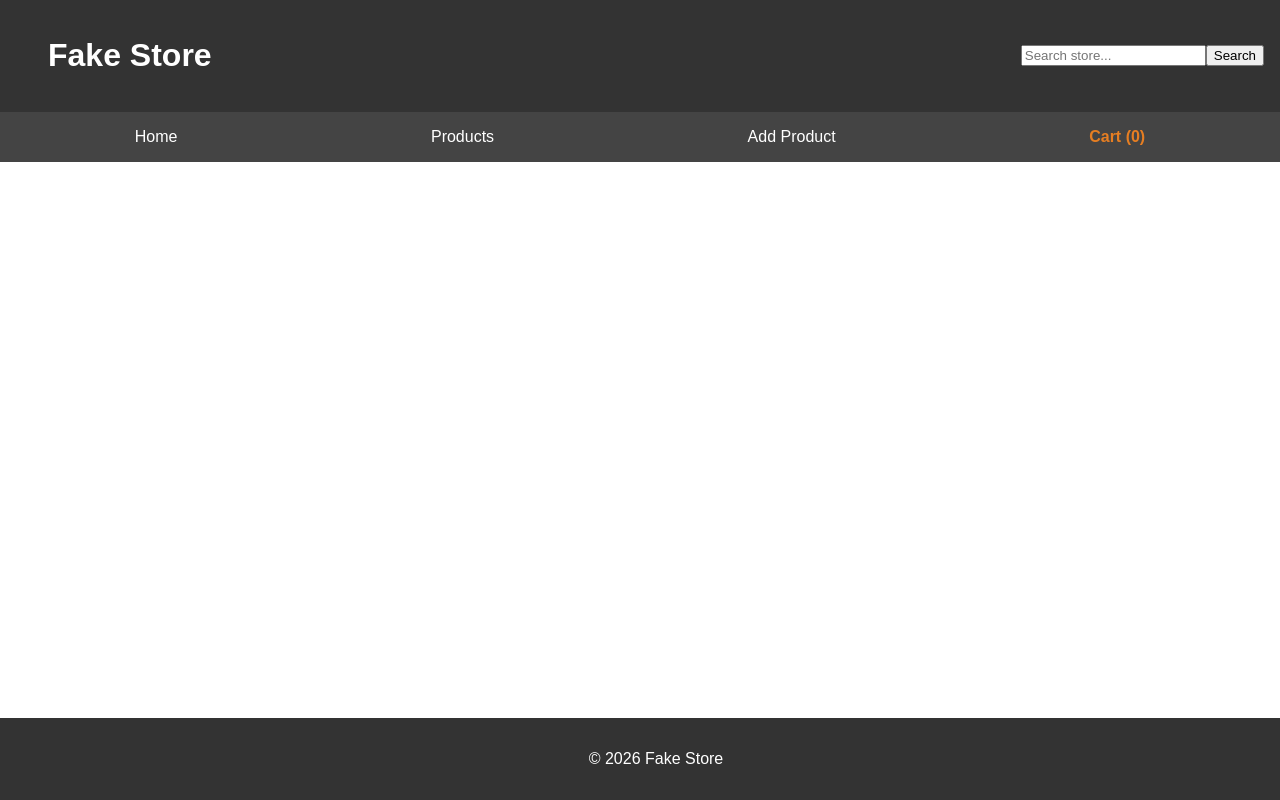
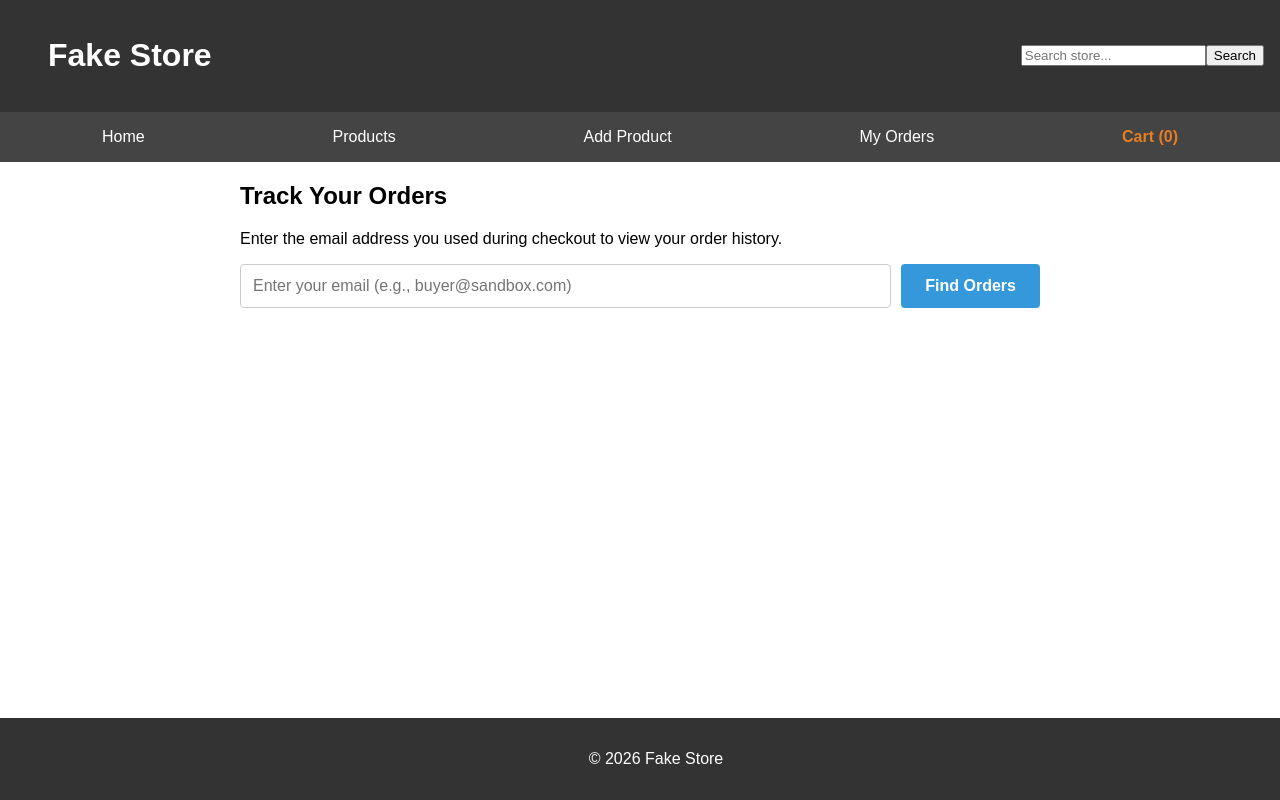
Before and after one commit to O-Karimi/Fake-Shop, a Vue app in the folder Fake-Shop/Fake-Shop-Front/: page /orders in a window 1280 px wide. Built offline with nearby package versions, Linux system fonts and the light colour scheme.

Commit message:
feat<frontend>: build OrderHistory view to fetch and display user orders

```diff
--- a/Fake-Shop/Fake-Shop-Front/src/components/Navbar.vue
+++ b/Fake-Shop/Fake-Shop-Front/src/components/Navbar.vue
@@ -32,9 +32,10 @@ const submitSearch = () => {
       <RouterLink to="/">Home</RouterLink>
       <RouterLink to="/products">Products</RouterLink>
       <RouterLink to="/add-product">Add Product</RouterLink>
+      <RouterLink to="/orders">My Orders</RouterLink>
 <!--       <RouterLink to="/about">About</RouterLink>
       <RouterLink to="/contact">Contact</RouterLink>
- -->      <RouterLink to="/cart" class="cart-link">
+ -->  <RouterLink to="/cart" class="cart-link">
         Cart ({{ cartStore.totalItems }})
       </RouterLink>
   </nav>
--- a/Fake-Shop/Fake-Shop-Front/src/router/index.js
+++ b/Fake-Shop/Fake-Shop-Front/src/router/index.js
@@ -40,7 +40,11 @@ const routes = [
     path: '/checkout',
     name: 'checkout',
     component: () => import("../views/Checkout.vue")
-  }
+  },
+  { path: '/orders',
+    name: 'orders',
+    component: () => import("../views/OrderHistory.vue")
+  },
 ];
 
 const router = createRouter({
--- /dev/null
+++ b/Fake-Shop/Fake-Shop-Front/src/views/OrderHistory.vue
@@ -0,0 +1,102 @@
+<script setup>
+import { ref } from 'vue';
+import api from '../api';
+
+const email = ref('');
+const orders = ref([]);
+const loading = ref(false);
+const error = ref('');
+const hasSearched = ref(false);
+
+const fetchOrders = async () => {
+  if (!email.value.trim()) return;
+
+  loading.value = true;
+  error.value = '';
+  hasSearched.value = true;
+  orders.value = [];
+
+  try {
+    const response = await api.get(`/orders/${email.value}`);
+    orders.value = response.data;
+  } catch (err) {
+    if (err.response && err.response.status === 404) {
+      error.value = "No orders found for this email address.";
+    } else {
+      error.value = "Failed to fetch orders. Please try again later.";
+      console.error(err);
+    }
+  } finally {
+    loading.value = false;
+  }
+};
+
+const formatDate = (dateString) => {
+  const options = { year: 'numeric', month: 'long', day: 'numeric', hour: '2-digit', minute: '2-digit' };
+  return new Date(dateString).toLocaleDateString(undefined, options);
+};
+</script>
+
+<template>
+  <div class="orders-container">
+    <h2>Track Your Orders</h2>
+    <p>Enter the email address you used during checkout to view your order history.</p>
+
+    <form @submit.prevent="fetchOrders" class="search-form">
+      <input
+        type="email"
+        v-model="email"
+        placeholder="Enter your email (e.g., buyer@sandbox.com)"
+        required
+      />
+      <button type="submit" :disabled="loading">
+        {{ loading ? 'Searching...' : 'Find Orders' }}
+      </button>
+    </form>
+
+    <div v-if="error" class="error-box">{{ error }}</div>
+
+    <div v-if="hasSearched && !loading && orders.length > 0" class="orders-list">
+
+      <div v-for="order in orders" :key="order._id" class="order-card">
+        <div class="order-header">
+          <span class="order-id">Order #{{ order._id }}</span>
+          <span class="order-date">{{ formatDate(order.createdAt) }}</span>
+        </div>
+
+        <div class="order-details">
+          <p><strong>Transaction ID:</strong> {{ order.paypalTransactionId }}</p>
+          <p><strong>Total Paid:</strong> ${{ order.totalAmount.toFixed(2) }}</p>
+        </div>
+
+        <div class="order-products">
+          <h4>Items Purchased:</h4>
+          <ul>
+            <li v-for="item in order.products" :key="item.product._id">
+              {{ item.product.title }} (Qty: {{ item.quantity }})
+            </li>
+          </ul>
+        </div>
+      </div>
+
+    </div>
+  </div>
+</template>
+
+<style scoped>
+.orders-container { max-width: 800px; margin: 0 auto; }
+.search-form { display: flex; gap: 10px; margin-bottom: 30px; }
+.search-form input { flex: 1; padding: 12px; border: 1px solid #ccc; border-radius: 4px; font-size: 16px; }
+.search-form button { padding: 12px 24px; background-color: #3498db; color: white; border: none; border-radius: 4px; font-size: 16px; cursor: pointer; font-weight: bold; }
+.search-form button:disabled { background-color: #95a5a6; }
+.error-box { background-color: #ffebee; color: #c62828; padding: 15px; border-radius: 4px; text-align: center; font-weight: bold; }
+.orders-list { display: flex; flex-direction: column; gap: 20px; }
+.order-card { background: white; border: 1px solid #ddd; border-radius: 8px; padding: 20px; }
+.order-header { display: flex; justify-content: space-between; border-bottom: 1px solid #eee; padding-bottom: 10px; margin-bottom: 15px; }
+.order-id { font-weight: bold; color: #2c3e50; }
+.order-date { color: #7f8c8d; font-size: 14px; }
+.order-details p { margin: 5px 0; }
+.order-products { margin-top: 15px; background-color: #f9f9f9; padding: 15px; border-radius: 4px; }
+.order-products h4 { margin-top: 0; margin-bottom: 10px; }
+.order-products ul { margin: 0; padding-left: 20px; }
+</style>
```
